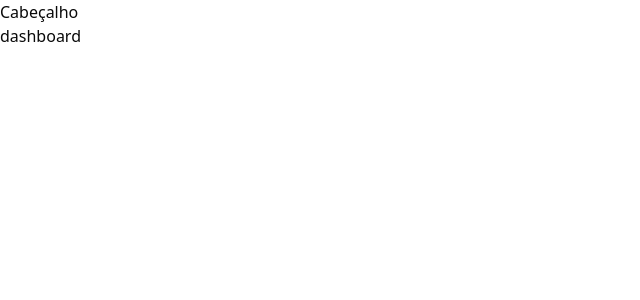
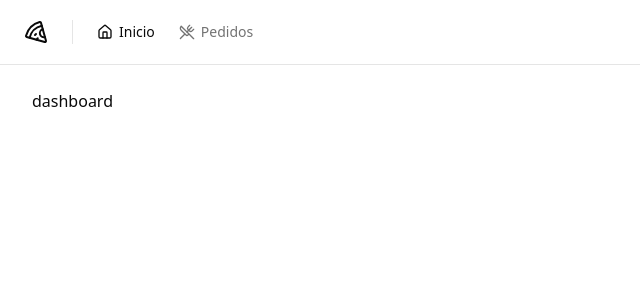
Before and after one commit to frantecbh/pizzashop-web, a React (Vite) app: page / in a window 1280 px wide. Shown: the top 300 px of the page, without its empty margins (0-640 px from the left). Built offline with nearby package versions, Linux system fonts and the light colour scheme.

Commit message:
layout app + header

```diff
--- a/index.html
+++ b/index.html
@@ -6,7 +6,7 @@
     <meta name="viewport" content="width=device-width, initial-scale=1.0" />
     <title>pizza.shop</title>
   </head>
-  <body>
+  <body class="antialiased">
     <div id="root"></div>
     <script type="module" src="/src/main.tsx"></script>
   </body>
--- a/package.json
+++ b/package.json
@@ -12,6 +12,7 @@
   "dependencies": {
     "@hookform/resolvers": "^3.9.0",
     "@radix-ui/react-label": "^2.1.0",
+    "@radix-ui/react-separator": "^1.1.0",
     "@radix-ui/react-slot": "^1.1.0",
     "class-variance-authority": "^0.7.0",
     "clsx": "^2.1.1",
--- /dev/null
+++ b/src/components/header.tsx
@@ -0,0 +1,25 @@
+import { Home, Pizza, UtensilsCrossed } from "lucide-react"
+import { Separator } from "./ui/separator"
+import { NavLink } from "./nav-link"
+
+
+export const Header = () => {
+  return (
+    <div className="border-b">
+      <div className="flex h-16 items-center gap-6 px-6">
+          <Pizza className="h-6 w-6" />
+          <Separator orientation="vertical" className="h-6" />
+          <nav className="flex items-center space-x-4 lg:space-x-6">
+                <NavLink to="/">
+                    <Home className="size-4" />
+                    Inicio
+                </NavLink>
+                <NavLink to="/orders">
+                    <UtensilsCrossed className="size-4" />
+                    Pedidos
+                </NavLink>
+          </nav>
+      </div>
+    </div>
+  )
+}
--- /dev/null
+++ b/src/components/nav-link.tsx
@@ -0,0 +1,16 @@
+
+import { Link, LinkProps, useLocation } from "react-router-dom"
+
+
+export type NavLinkProps = LinkProps
+
+export const NavLink = (props: NavLinkProps) => {
+
+  const {pathname} = useLocation()
+console.log(pathname)
+  return (
+      <Link
+      data-current={pathname === props.to}
+      className="flex items-center gap-1.5 text-sm font-medium text-muted-foreground hover:text-foreground data-[current=true]:text-foreground" {...props} />
+  )
+}
--- /dev/null
+++ b/src/components/ui/separator.tsx
@@ -0,0 +1,29 @@
+import * as React from "react"
+import * as SeparatorPrimitive from "@radix-ui/react-separator"
+
+import { cn } from "@/lib/utils"
+
+const Separator = React.forwardRef<
+  React.ElementRef<typeof SeparatorPrimitive.Root>,
+  React.ComponentPropsWithoutRef<typeof SeparatorPrimitive.Root>
+>(
+  (
+    { className, orientation = "horizontal", decorative = true, ...props },
+    ref
+  ) => (
+    <SeparatorPrimitive.Root
+      ref={ref}
+      decorative={decorative}
+      orientation={orientation}
+      className={cn(
+        "shrink-0 bg-border",
+        orientation === "horizontal" ? "h-[1px] w-full" : "h-full w-[1px]",
+        className
+      )}
+      {...props}
+    />
+  )
+)
+Separator.displayName = SeparatorPrimitive.Root.displayName
+
+export { Separator }
--- a/src/pages/_layouts/app.tsx
+++ b/src/pages/_layouts/app.tsx
@@ -1,11 +1,12 @@
 
+import { Header } from '@/components/header'
 import { Outlet } from 'react-router-dom'
 
 export const AppLayout = () => {
   return (
-    <div>
-      <h1>Cabeçalho</h1>
-      <div>
+    <div className='flex min-h-screen flex-col'>
+    <Header />
+      <div className='flex-1 flex flex-col gap-4 p-8 pt-6'>
         <Outlet />
       </div>
     </div>
```
Also changed, not shown: 1 other file (tests, documents, lock files or other folders).
